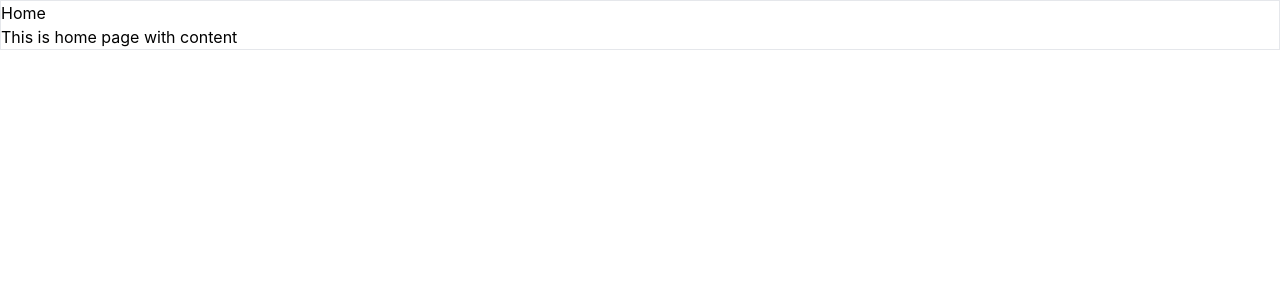
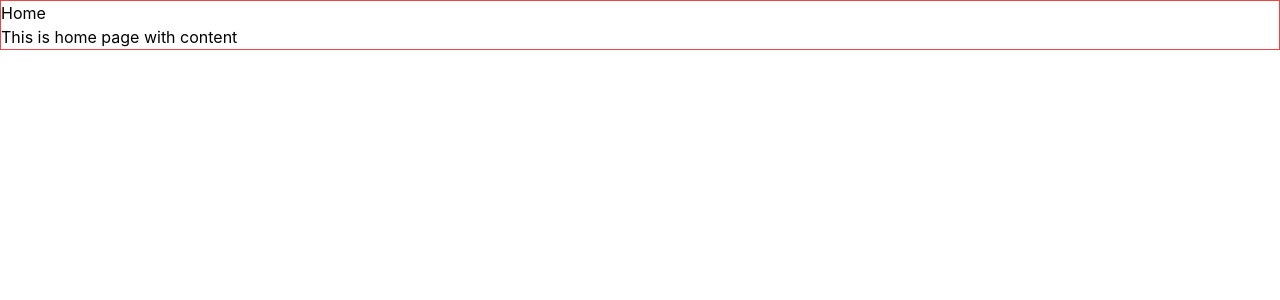
Before and after one commit to Joseph-013/React-finals-Music-App, a React (Create React App) app: page / in a window 1280 px wide. Shown: the top 300 px of the page. Built offline with nearby package versions, Linux system fonts and the light colour scheme.

Commit message:
Update App.js

```diff
--- a/src/App.js
+++ b/src/App.js
@@ -7,7 +7,7 @@ import NoPage from './pages/NoPage';
 
 function App() {
     return (
-        <div className='w-full border'>
+        <div className='w-full border border-red-500'>
             <BrowserRouter>
                 <Routes>
                     <Route path="/" element={<Layout />}>
```
